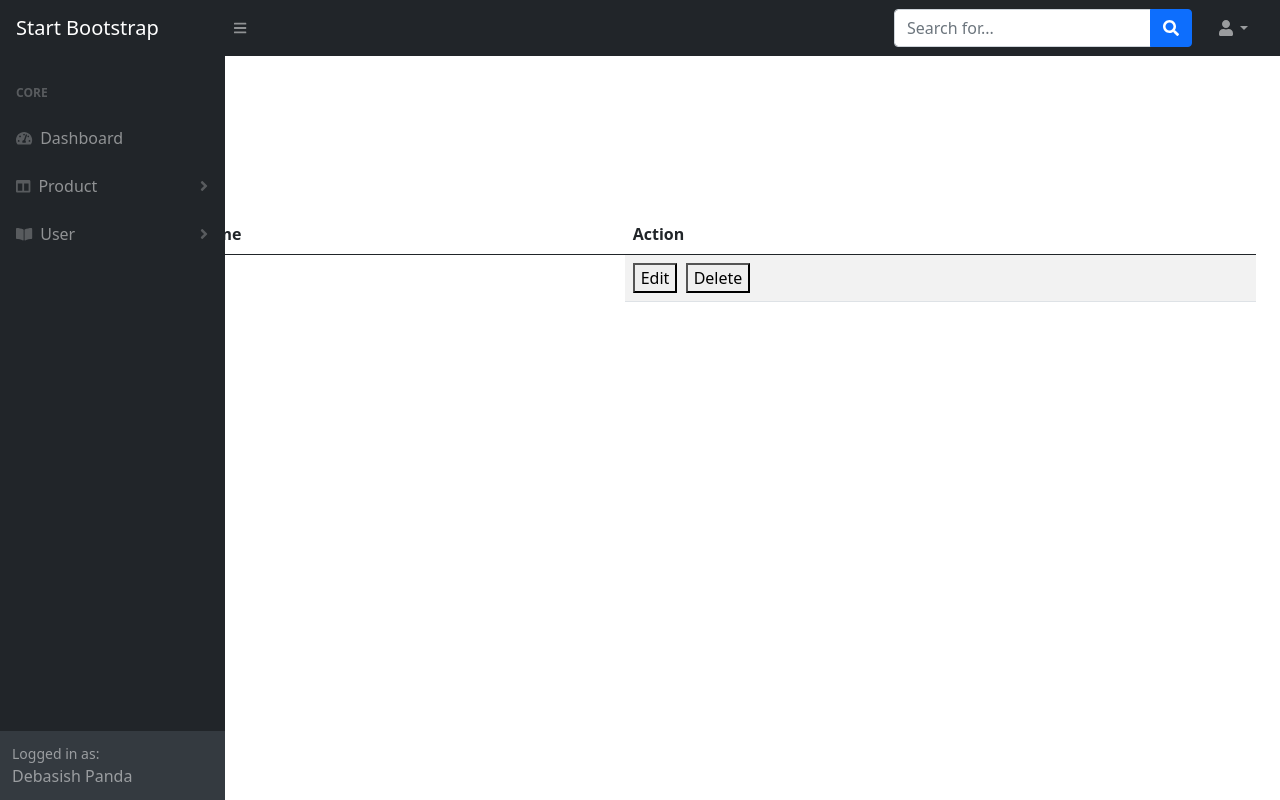
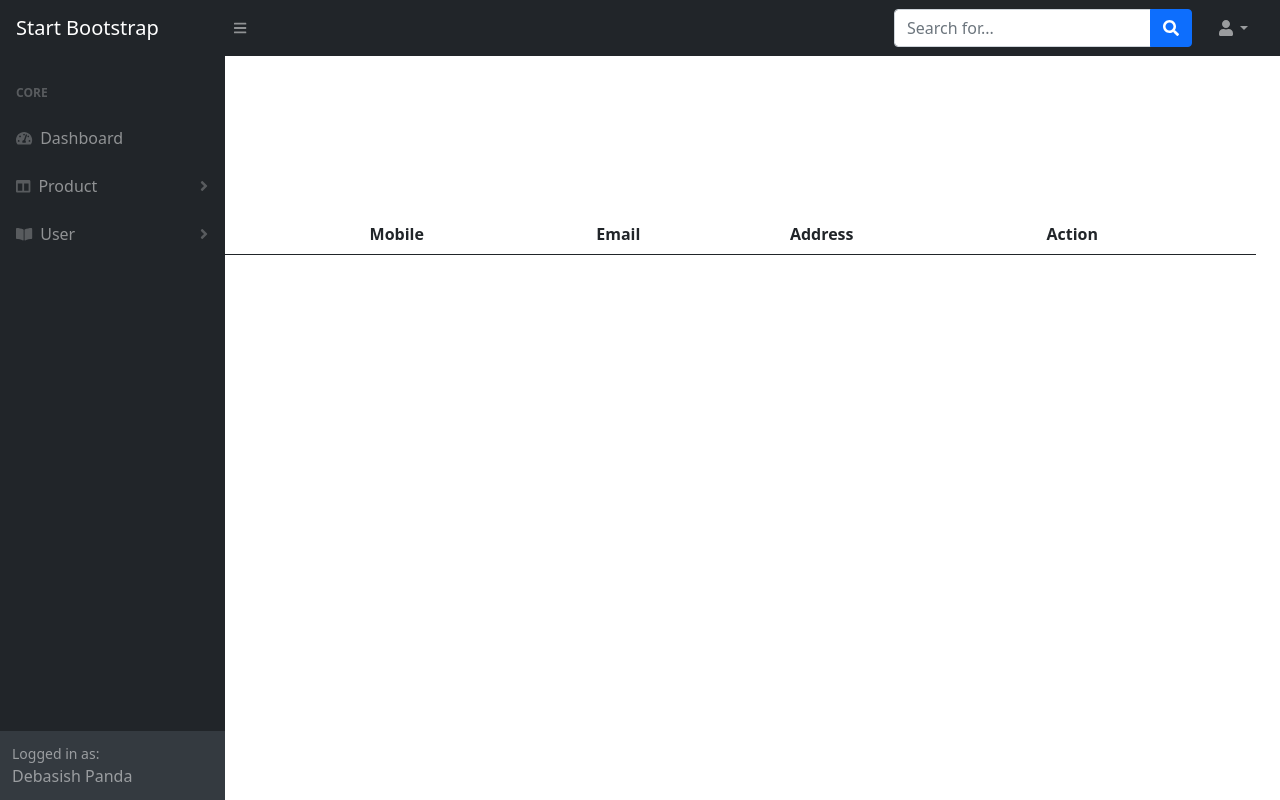
Before and after one commit to pandadebasish57/admin, an Angular app: page /userlist in a window 1280 px wide. Built offline with nearby package versions, Linux system fonts and the light colour scheme.

Commit message:
user  edit

```diff
--- a/src/app/user.service.ts
+++ b/src/app/user.service.ts
@@ -4,6 +4,21 @@ import { Injectable } from '@angular/core';
   providedIn: 'root'
 })
 export class UserService {
-
+  userData:Array<any>=[]
   constructor() { }
+  addUser(data:any){
+    data.id=this.userData.length+1;
+    this.userData.push(data);
+  }
+  returnUser(){
+    return this.userData;
+  }
+  returnUserById(id:number){
+    return this.userData.find(u=>u.id==id)
+  }
+  updateUserById(id:any,data:any){
+    let index=this.userData.findIndex(u=>u.id==id);
+    data.id=id;
+    this.userData[index]=data;
+  }
 }
--- a/src/app/usercreate/usercreate.component.css
+++ b/src/app/usercreate/usercreate.component.css
@@ -0,0 +1,3 @@
+.form-error{
+    border:1px solid red;
+}
--- a/src/app/usercreate/usercreate.component.html
+++ b/src/app/usercreate/usercreate.component.html
@@ -4,19 +4,24 @@
 </ol>
 <div class="container" style="margin-top:50px">
     <h2>New User Create </h2>
-    <form action="/action_page.php">
+    <form [formGroup]="userForm" (ngSubmit)="submitForm()">
       <div class="form-group">
-        <label for="email">User Name</label>
-        <input type="email" class="form-control" id="email" placeholder="Enter User Name" name="email">
+        <label for="">User Name</label>
+        <input type="text" class="form-control" formControlName="username" [ngClass]="{'form-error':userForm.get('username').touched && userForm.get('username').invalid}">
       </div>
       <div class="form-group">
-        <label for="pwd">User Id</label>
-        <input type="password" class="form-control" id="pwd" placeholder="Enter your id" name="pwd">
+        <label for="">Mobile</label>
+        <input type="text" class="form-control" formControlName="mobile" [ngClass]="{'form-error':userForm.get('mobile').touched && userForm.get('mobile').invalid}">
       </div>
       <div class="form-group">
-        <label for="pwd">Email</label>
-        <input type="password" class="form-control" id="pwd" placeholder="Enter email" name="pwd">
-      </div><br>
-      <button type="submit" class="btn btn-success">Submit</button>
+        <label for="">Email</label>
+        <input type="text" class="form-control" formControlName="email" [ngClass]="{'form-error':userForm.get('email').touched && userForm.get('email').invalid}">
+      </div>
+      <div class="form-group">
+        <label for="">Address</label>
+        <input type="text" class="form-control" formControlName="address" [ngClass]="{'form-error':userForm.get('address').touched && userForm.get('address').invalid}">
+      </div>
+      <br>
+      <input type="submit"[disabled]="!userForm.valid" class="btn btn-primary">
     </form>
   </div>
--- a/src/app/usercreate/usercreate.component.ts
+++ b/src/app/usercreate/usercreate.component.ts
@@ -1,4 +1,7 @@
 import { Component, OnInit } from '@angular/core';
+import { FormBuilder, Validators } from '@angular/forms';
+import { Router } from '@angular/router';
+import { UserService } from '../user.service';
 
 @Component({
   selector: 'app-usercreate',
@@ -6,10 +9,21 @@ import { Component, OnInit } from '@angular/core';
   styleUrls: ['./usercreate.component.css']
 })
 export class UsercreateComponent implements OnInit {
-
-  constructor() { }
+  fb:FormBuilder=new FormBuilder;
+  userForm:any;
+  constructor(private userService:UserService,private route:Router) { }
 
   ngOnInit(): void {
+    this.userForm=this.fb.group({
+      "username":this.fb.control("",Validators.required),
+      "mobile":this.fb.control("",Validators.required),
+      "email":this.fb.control("",Validators.required),
+      "address":this.fb.control("",Validators.required)
+    })
+  }
+  submitForm(){
+    this.userService.addUser(this.userForm.value);
+    this.route.navigate(["/userlist"])
   }
 
 }
--- a/src/app/useredit/useredit.component.html
+++ b/src/app/useredit/useredit.component.html
@@ -3,20 +3,25 @@
     <li class="breadcrumb-item active">User Edit</li>
 </ol>
 <div class="container" style="margin-top:50px">
-    <h2>Edit User</h2>
-    <form action="/action_page.php">
+    <h2>Edit {{currentId}} </h2>
+    <form [formGroup]="userForm" (ngSubmit)="updateForm()">
       <div class="form-group">
-        <label for="email">User Name</label>
-        <input type="email" class="form-control" id="email" placeholder="Daxter" name="email">
+        <label for="">User Name</label>
+        <input type="text" class="form-control" formControlName="username" [ngClass]="{'form-error':userForm.get('username').touched && userForm.get('username').invalid}">
       </div>
       <div class="form-group">
-        <label for="pwd">User Id</label>
-        <input type="password" class="form-control" id="pwd" placeholder="111" name="pwd">
+        <label for="">Mobile</label>
+        <input type="text" class="form-control" formControlName="mobile" [ngClass]="{'form-error':userForm.get('mobile').touched && userForm.get('mobile').invalid}">
       </div>
       <div class="form-group">
-        <label for="pwd">Email</label>
-        <input type="password" class="form-control" id="pwd" placeholder="dexter@info.com" name="pwd">
-      </div><br>
-      <button type="submit" class="btn btn-success">Submit</button>
+        <label for="">Email</label>
+        <input type="text" class="form-control" formControlName="email" [ngClass]="{'form-error':userForm.get('email').touched && userForm.get('email').invalid}">
+      </div>
+      <div class="form-group">
+        <label for="">Address</label>
+        <input type="text" class="form-control" formControlName="address" [ngClass]="{'form-error':userForm.get('address').touched && userForm.get('address').invalid}">
+      </div>
+      <br>
+      <input type="submit"[disabled]="!userForm.valid" class="btn btn-primary" value="Update">
     </form>
   </div>
--- a/src/app/useredit/useredit.component.ts
+++ b/src/app/useredit/useredit.component.ts
@@ -1,4 +1,7 @@
 import { Component, OnInit } from '@angular/core';
+import { FormBuilder, Validators } from '@angular/forms';
+import { ActivatedRoute, Router } from '@angular/router';
+import { UserService } from '../user.service';
 
 @Component({
   selector: 'app-useredit',
@@ -6,10 +9,26 @@ import { Component, OnInit } from '@angular/core';
   styleUrls: ['./useredit.component.css']
 })
 export class UsereditComponent implements OnInit {
-
-  constructor() { }
+  fb:FormBuilder=new FormBuilder;
+  userForm:any;
+  currentId:any;
+  constructor(private activeRoute:ActivatedRoute,private userService:UserService,private route:Router) {
+    this.currentId=activeRoute.snapshot.params.id
+  }
 
   ngOnInit(): void {
+    let currentUserData=this.userService.returnUserById(this.currentId)
+    this.userForm=this.fb.group({
+      "username":this.fb.control("",Validators.required),
+      "mobile":this.fb.control("",Validators.required),
+      "email":this.fb.control("",Validators.required),
+      "address":this.fb.control("",Validators.required)
+    })
+    this.userForm.patchValue(currentUserData)
+  }
+  updateForm(){
+    this.userService.updateUserById(this.currentId,this.userForm.value);
+    this.route.navigate(["/userlist"])
   }
 
 }
--- a/src/app/userlist/userlist.component.html
+++ b/src/app/userlist/userlist.component.html
@@ -6,17 +6,21 @@
 <table class="table table-striped">
     <thead>
       <tr>
-        <th scope="col">#</th>
         <th scope="col">User Name</th>
+        <th scope="col">Mobile</th>
+        <th scope="col">Email</th>
+        <th scope="col">Address</th>
         <th scope="col">Action</th>
       </tr>
     </thead>
     <tbody>
-      <tr>
-        <th scope="row">1</th>
-        <a style="text-decoration: none;"routerLink="/userview/1"><td>Mark</td></a>
+      <tr *ngFor="let user of userList">
+        <a style="text-decoration: none;"routerLink="/userview/1"><td>{{user.username}}</td></a>
+        <td>{{user.mobile}}</td>
+        <td>{{user.email}}</td>
+        <td>{{user.address}}</td>
         <td>
-          <a routerLink="/useredit/1"><button>Edit</button></a>&nbsp;
+          <a [routerLink]="['/useredit',user.id]"><button>Edit</button></a>&nbsp;
           <a routerLink="/"><button>Delete</button></a>&nbsp;
         </td>
       </tr>
--- a/src/app/userlist/userlist.component.ts
+++ b/src/app/userlist/userlist.component.ts
@@ -1,4 +1,5 @@
 import { Component, OnInit } from '@angular/core';
+import { UserService } from '../user.service';
 
 @Component({
   selector: 'app-userlist',
@@ -6,10 +7,11 @@ import { Component, OnInit } from '@angular/core';
   styleUrls: ['./userlist.component.css']
 })
 export class UserlistComponent implements OnInit {
-
-  constructor() { }
+  userList:Array<any>=[]
+  constructor(private userService:UserService) { }
 
   ngOnInit(): void {
+    this.userList=this.userService.returnUser();
   }
 
 }
```
